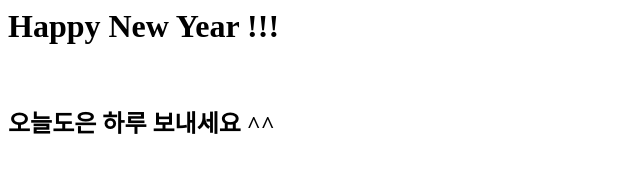
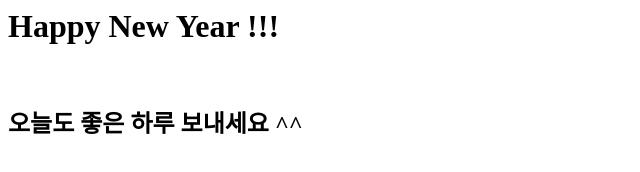
Before and after one commit to leeyehana/openWeb, a plain HTML site: page index.html in a window 1280 px wide. Shown: the whole page, without its empty margins (0-640 px from the left). Drawn offline with Linux system fonts and the light colour scheme.

Commit message:
index.html 철자 교정

```diff
--- a/index.html
+++ b/index.html
@@ -1,3 +1,3 @@
 <h1>Happy New Year !!!</h1>
 <br>
-<h2>오늘도은 하루 보내세요 ^^</h2>
+<h2>오늘도 좋은 하루 보내세요 ^^</h2>
```
Also changed, not shown: 1 other file.
